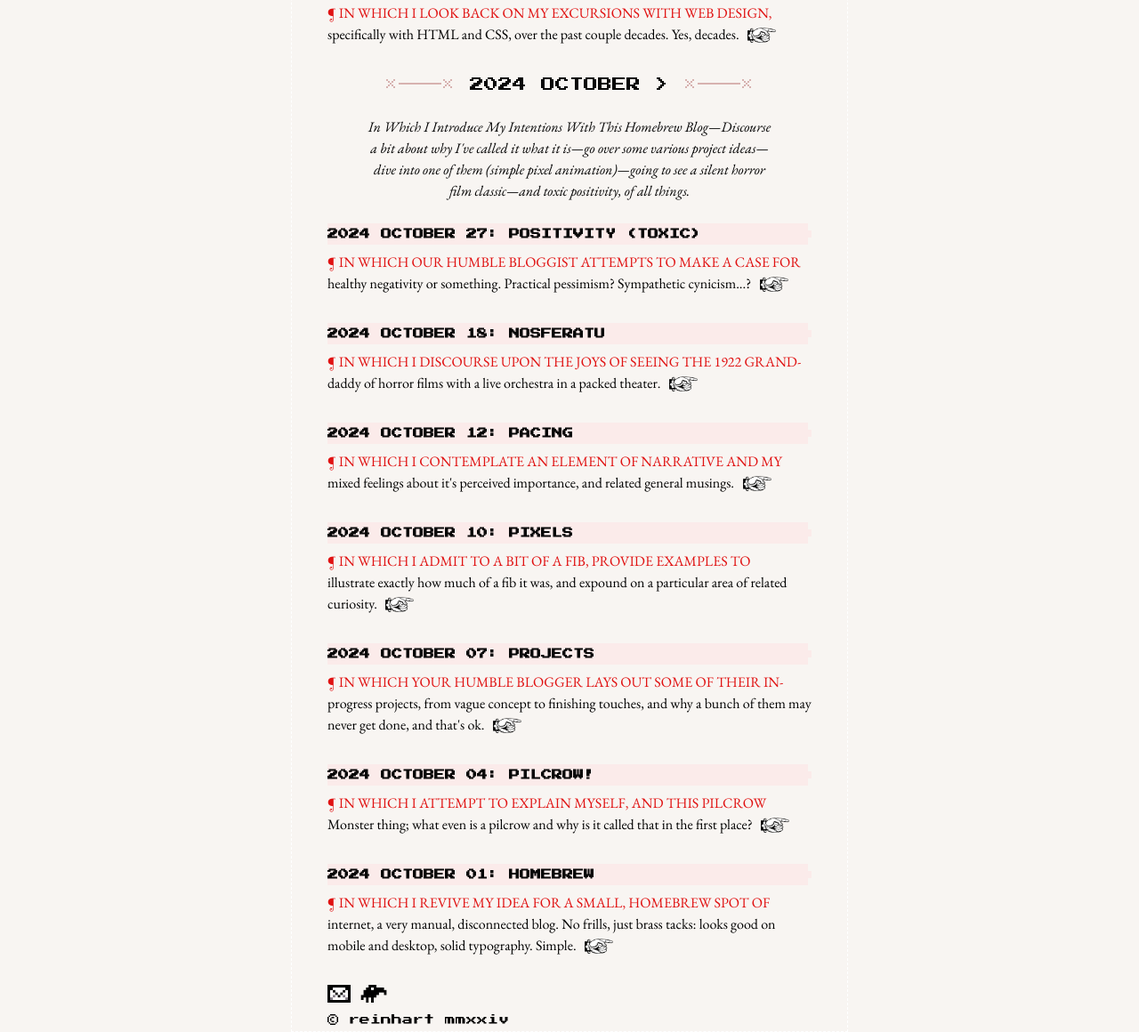
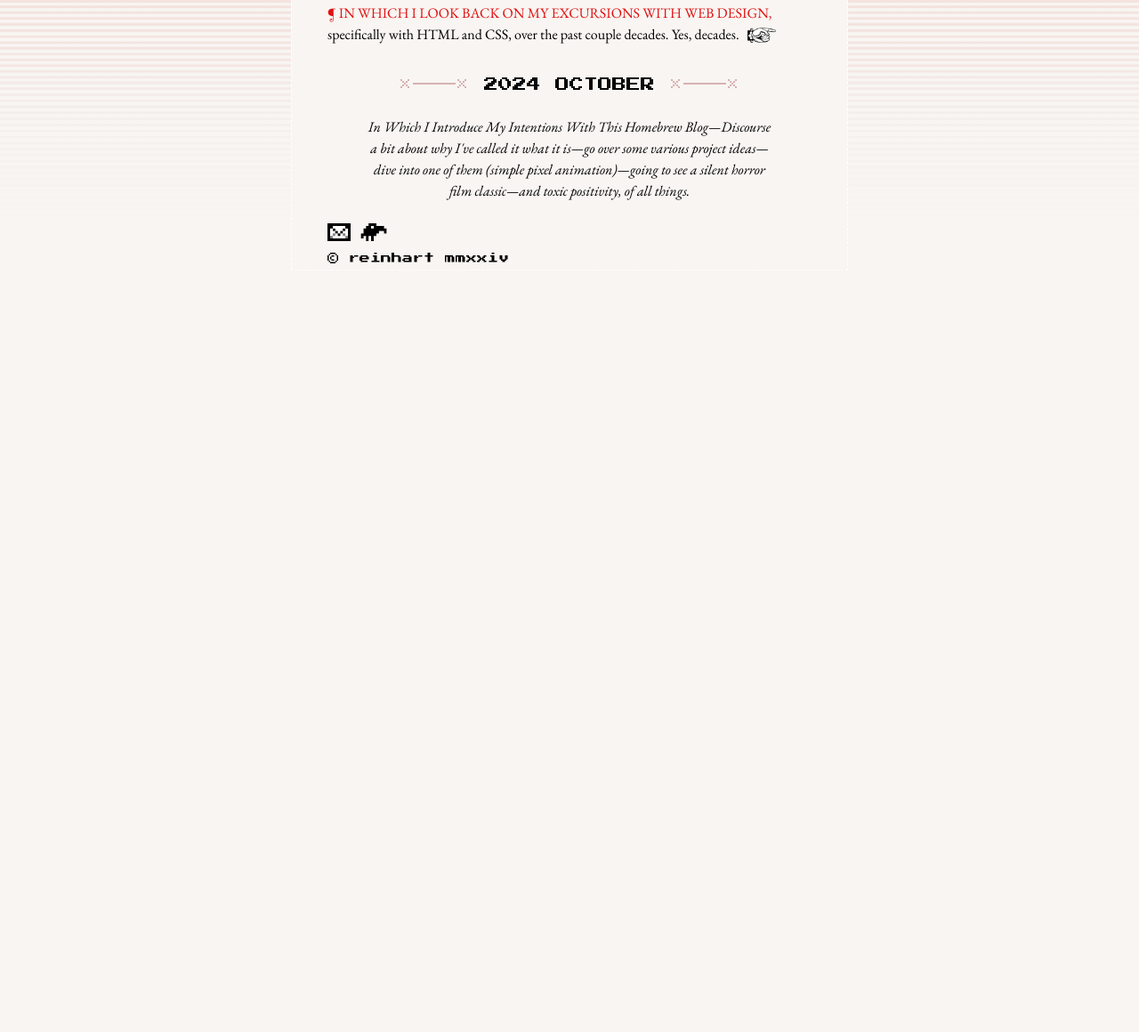
Before and after one commit to bartimaeusrex/pilcrow-monster, a plain HTML site: page index.html in a window 1280 px wide. Shown: the part 824-1984 px from the top of the page at 89% size. After the commit the page ends 1128 px from the top, so only its background shows below. Drawn offline with nearby package versions, Linux system fonts and the light colour scheme; a web font is replaced by a local one.

Commit message:
Background added, plus October dropdown
^^ had to get that bg up!

```diff
--- /dev/null
+++ b/PM202410.js
@@ -0,0 +1,48 @@
+
+
+// This DOES NOT use the "shadow DOM", which means that the global CSS from the main CSS file WILL APPLY HERE AS WELL. Using the shadow DOM would mean I would have to include all the necessary CSS styling here so that everything is contained.
+
+class PM202410 extends HTMLElement {
+    constructor() {
+        super()
+        this.innerHTML = `
+    <!-- POST -->
+    <a href="./20241027">
+      <div class="date">2024 October 27: Positivity (Toxic)</div>
+    </a>
+    <p class="blurb firstpara article">In which our humble bloggist attempts to make a case for healthy negativity or something. Practical pessimism? Sympathetic cynicism...?<a href="./20241027"><img class="manicule" src="images/manicule0.png" /></a></p>
+     <!-- POST -->
+    <a href="./20241018">
+      <div class="date">2024 October 18: Nosferatu</div>
+    </a>
+    <p class="blurb firstpara article">In which I discourse upon the joys of seeing the 1922 grand-daddy of horror films with a live orchestra in a packed theater.<a href="./20241018"><img class="manicule" src="images/manicule0.png" /></a></p>
+    <!-- POST -->
+    <a href="./20241012">
+      <div class="date">2024 October 12: Pacing</div>
+    </a>
+    <p class="blurb firstpara article">In which I contemplate an element of narrative and my mixed feelings about it's perceived importance, and related general musings.<a href="./20241012"><img class="manicule" src="images/manicule0.png" /></a></p>
+    <!-- POST -->
+    <a href="./20241010">
+      <div class="date">2024 October 10: Pixels</div>
+    </a>
+    <p class="blurb firstpara article">In which I admit to a bit of a fib, provide examples to illustrate exactly how much of a fib it was, and expound on a particular area of related curiosity. <a href="./20241010"><img class="manicule" src="images/manicule0.png" /></a></p>
+    <!-- POST -->
+    <a href="./20241007">
+      <div class="date">2024 October 07: Projects</div>
+    </a>
+    <p class="blurb firstpara article">In which your humble blogger lays out some of their in-progress projects, from vague concept to finishing touches, and why a bunch of them may never get done, and that's ok.<a href="./20241007"><img class="manicule" src="images/manicule0.png" /></a></p>
+    <!-- POST -->
+    <a href="./20241004">
+      <div class="date">2024 October 04: Pilcrow!</div>
+    </a>
+    <p class="blurb firstpara article">In which I attempt to explain myself, and this Pilcrow Monster thing; what even is a pilcrow and why is it called that in the first place?<a href="./20241004"><img class="manicule" src="images/manicule0.png" /></a></p>
+    <!-- POST -->
+    <a href="./20241001">
+      <div class="date">2024 October 01: Homebrew</div>
+    </a>
+    <p class="blurb firstpara article">In which I revive my idea for a small, homebrew spot of internet, a very manual, disconnected blog. No frills, just brass tacks: looks good on mobile and desktop, solid typography. Simple.<a href="./20241001"><img class="manicule" src="images/manicule0.png" /></a></p>
+        `
+        }
+    }
+
+    window.customElements.define("pm-202410", PM202410)
--- a/PMSignature.js
+++ b/PMSignature.js
@@ -6,7 +6,7 @@ class PMSignature extends HTMLElement {
     constructor() {
         super()
         this.innerHTML = `
-<div class="align-right"><img class="img-2em" src="images/pm_big2.png"/></div>
+<div class="align-right"><img class="img-3em" src="images/pm4.png"/></div>
     <br />
         `
         }
--- /dev/null
+++ b/dropdown.js
@@ -0,0 +1,16 @@
+  function clickHandler() {
+    var targetId, srcElement, targetElement;
+    srcElement = window.event.srcElement;
+    if (srcElement.className == "Dropdown") {
+       targetId = srcElement.id + "content";
+       targetElement = document.all(targetId);
+
+       if (targetElement.style.display == "none") {
+          targetElement.style.display = "";
+       } else {
+          targetElement.style.display = "none";
+       }
+    }
+  }
+
+  document.onclick = clickHandler;
--- a/index.html
+++ b/index.html
@@ -11,28 +11,9 @@
   <script defer src="PMManicule.js"></script>
   <script defer src="PMSignature.js"></script>
   <script defer src="PMFooter.js"></script>
+  <script defer src="PM202410.js"></script>
 
-  <!-- THE FOLLOWING SCRIPT IS FOR THE DROPDOWN! ONLY NECESSARY ON THE INDEX PAGE. circa 2000 -->
-
-  <!-- <script language="JavaScript">
-    function clickHandler() {
-      var targetId, srcElement, targetElement;
-      srcElement = window.event.srcElement;
-      if (srcElement.className == "Dropdown") {
-         targetId = srcElement.id + "content";
-         targetElement = document.all(targetId);
-
-         if (targetElement.style.display == "none") {
-            targetElement.style.display = "";
-         } else {
-            targetElement.style.display = "none";
-         }
-      }
-    }
-
-    document.onclick = clickHandler;
-
-    </script> -->
+  <script src="dropdown.js"></script>
 
     <!-- CIRCA 2024 JS FROM MDN -->
 <!--
@@ -81,9 +62,7 @@ The operative CSS for the MDN Javascript:
 
     <!-- MONTH -->
     <div class="month"><a name="202411">2024 November</a></div>
-    <div class="inwhich">In which I wax nostalgic about HTML—mourn what might have been—boogie down to Fear & Delight—unveil an old 2D side-scroller experiment—finally discovering (possibly already much superseded) web components—…
-
-<!-- look at some experiments with 3D imagery—… -->
+    <div class="inwhich">In which I wax nostalgic about HTML—mourn what might have been—boogie down to Fear & Delight—unveil an old 2D side-scroller experiment—and finally discovering (possibly already much superseded) web components.
 
     </div>
     <br />
@@ -130,8 +109,8 @@ The operative CSS for the MDN Javascript:
     <p class="blurb firstpara article">In which I look back on my excursions with web design, specifically with HTML and CSS, over the past couple decades. Yes, decades.
       <a href="./20241102"><pm-manicule></pm-manicule></a></p>
 
-    <!-- MONTH -->
-    <div class="month"><a name="202410" href="./202410">2024 October ></a></div>
+    <!-- MONTH href="./202410" -->
+    <div class="month"><a name="202410" id="drop0" class="Dropdown">2024 October</a></div>
     <div class="inwhich">In which I introduce my intentions with this homebrew blog—discourse a bit about why I've called it what it is—go over some various project ideas—dive into one of them (simple pixel animation)—going to see a silent horror film classic—and toxic positivity, of all things.
       <!-- <br />
       <br /> -->
@@ -141,56 +120,9 @@ The operative CSS for the MDN Javascript:
     </div>
     <br />
 
-
-    <!-- DROPDOWN CONTENT STARTS HERE -->
-     <!-- <div id="drop0content" style="display:none;"> -->
-
-
-    <!-- POST -->
-    <a href="./20241027">
-      <div class="date">2024 October 27: Positivity (Toxic)</div>
-    </a>
-    <p class="blurb firstpara article">In which our humble bloggist attempts to make a case for healthy negativity or something. Practical pessimism? Sympathetic cynicism...?
-      <a href="./20241027"><pm-manicule></pm-manicule></a></p>
-     <!-- POST -->
-    <a href="./20241018">
-      <div class="date">2024 October 18: Nosferatu</div>
-    </a>
-    <p class="blurb firstpara article">In which I discourse upon the joys of seeing the 1922 grand-daddy of horror films with a live orchestra in a packed theater.
-      <a href="./20241018"><pm-manicule></pm-manicule></a></p>
-    <!-- POST -->
-    <a href="./20241012">
-      <div class="date">2024 October 12: Pacing</div>
-    </a>
-    <p class="blurb firstpara article">In which I contemplate an element of narrative and my mixed feelings about it's perceived importance, and related general musings.
-      <a href="./20241012"><pm-manicule></pm-manicule></a></p>
-    <!-- POST -->
-    <a href="./20241010">
-      <div class="date">2024 October 10: Pixels</div>
-    </a>
-    <p class="blurb firstpara article">In which I admit to a bit of a fib, provide examples to illustrate exactly how much of a fib it was, and expound on a particular area of related curiosity.
-      <a href="./20241010"><pm-manicule></pm-manicule></a></p>
-    <!-- POST -->
-    <a href="./20241007">
-      <div class="date">2024 October 07: Projects</div>
-    </a>
-    <p class="blurb firstpara article">In which your humble blogger lays out some of their in-progress projects, from vague concept to finishing touches, and why a bunch of them may never get done, and that's ok.
-      <a href="./20241007"><pm-manicule></pm-manicule></a></p>
-    <!-- POST -->
-    <a href="./20241004">
-      <div class="date">2024 October 04: Pilcrow!</div>
-    </a>
-    <p class="blurb firstpara article">In which I attempt to explain myself, and this Pilcrow Monster thing; what even is a pilcrow and why is it called that in the first place?
-      <a href="./20241004"><pm-manicule></pm-manicule></a></p>
-    <!-- POST -->
-    <a href="./20241001">
-      <div class="date">2024 October 01: Homebrew</div>
-    </a>
-    <p class="blurb firstpara article">In which I revive my idea for a small, homebrew spot of internet, a very manual, disconnected blog. No frills, just brass tacks: looks good on mobile and desktop, solid typography. Simple.
-      <a href="./20241001"><pm-manicule></pm-manicule></a></p>
-
-
-  <!-- </div> END DROPDOWN DIV -->
+    <div id="drop0content" style="display:none;">
+      <pm-202410></pm-202410>
+      </div>
 
   <pm-footer></pm-footer>
 </section>
--- a/styles.css
+++ b/styles.css
@@ -12,10 +12,10 @@ body {
   font-family: 'EB Garamond', serif;
   font-size:1em;
   background-color: var(--bg-color);
-  /* background-image: url(images/bg_halftone_opac15.png);
+  background-image: url(images/bg_dore_londonsky_skinny_pink.png);
   background-attachment: fixed;
-  background-blend-mode:multiply; */
-  /* filter:opacity(80%); */
+  background-blend-mode:multiply;
+  background-position: bottom;
 }
 
 a {
@@ -168,7 +168,7 @@ blockquote::before {
   padding:1.5em 2.5em 0 2.5em; /* for border */
   border:1px dashed #ffffff;
   border-top:0;
-  /* border-radius:8px; */
+  border-radius:20px 20px 0 0;
   /* border-right:1px solid #75262621; */
   background-color: var(--bg-color);
 }
@@ -230,6 +230,16 @@ p.firstpara {text-indent:0;}
   content:" ×———× "
 }
 
+.Dropdown {cursor:pointer;}
+/* .Dropdown:hover{border-bottom: 1em solid  #f13f3f2f;} */
+.Dropdown:hover{
+  transition: all 0.5s ease-out;
+}
+.Dropdown:hover::before{color:red; content:"🡇 ";}
+.Dropdown:hover::after{color:red; content:" 🡇";}
+
+
+
 iframe {
   /* aspect-ratio:16 / 9; */
   width:100%;
@@ -241,6 +251,11 @@ iframe {
     width: 90%;
     border:none;
     padding:0;
+  }
+
+  body {
+    background: none;
+    background-color: var(--bg-color);
   }
 
   #title {
```
Also changed, not shown: 202410.html (+11 -38 lines), 20241012.html (+1 -1 lines), 20241123.html (+1 -1 lines), simpledropdown.html (+3 -4 lines), images/bg_dore_londonsky.png (added), images/bg_dore_londonsky_skinny.png (added), images/bg_dore_londonsky_skinny_pink.png (added), images/pm4.png.
